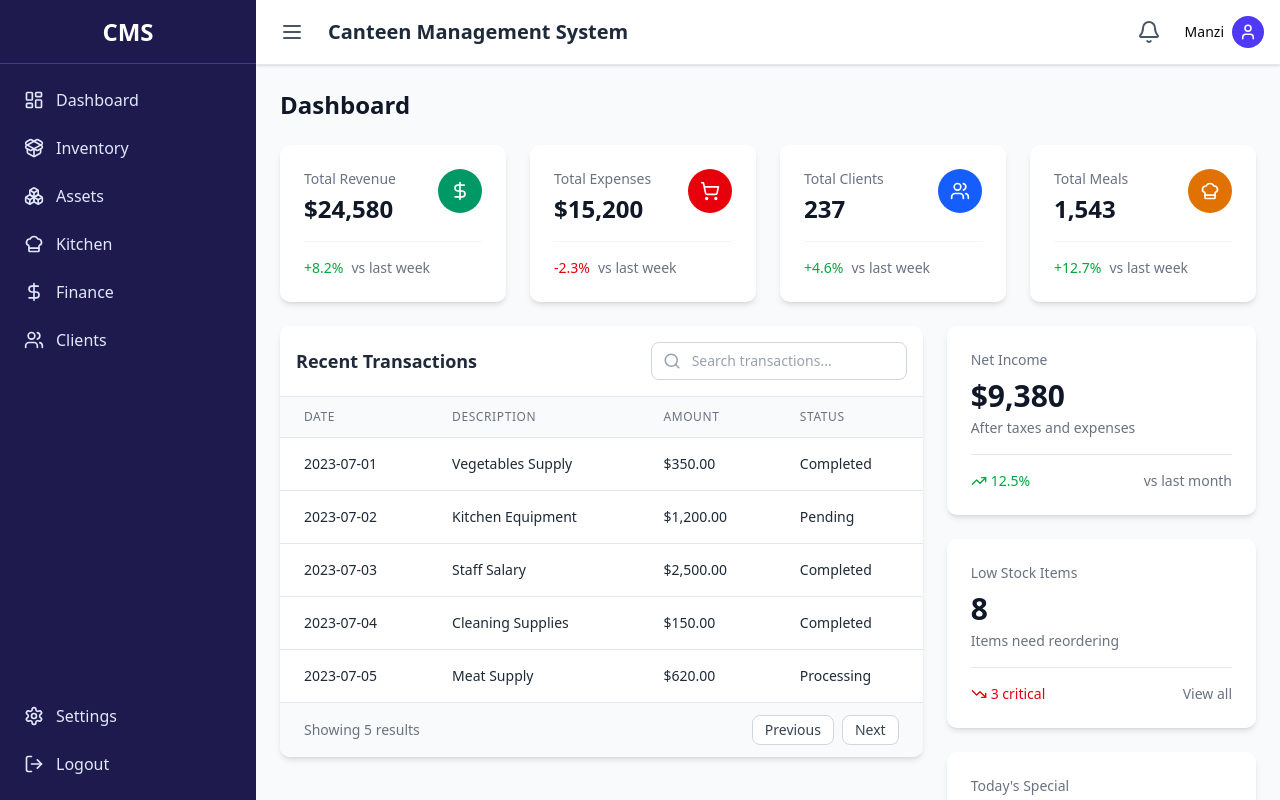
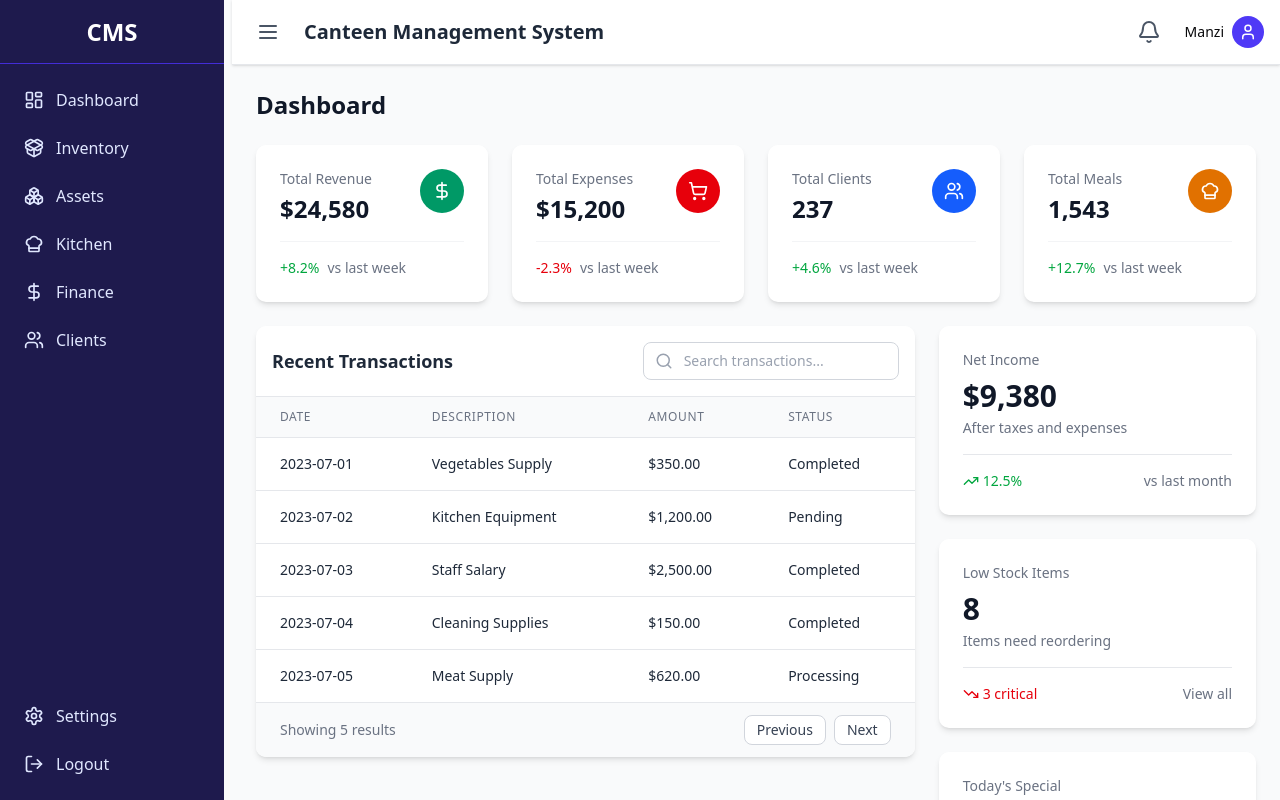
Before and after one commit to manishimwe1/cantine-management-system, a Next.js app: page / in a window 1280 px wide. Built offline with nearby package versions, Linux system fonts and the light colour scheme; no server answers; what @convex-dev/auth would draw is missing.

Commit message:
fix width of sidebar

```diff
--- a/app/layout.tsx
+++ b/app/layout.tsx
@@ -5,7 +5,6 @@ import { ConvexAuthNextjsServerProvider } from "@convex-dev/auth/nextjs/server";
 import ConvexClientProvider from "@/components/ConvexClientProvider";
 import Sidebar from "@/components/Sidebar";
 import Header from "@/components/Header";
-
 
 export const metadata: Metadata = {
   title: "Create Next App",
@@ -20,24 +19,23 @@ export default function RootLayout({
 }: Readonly<{
   children: React.ReactNode;
 }>) {
-  const sidebarOpen = true //:TODO
+  const sidebarOpen = true; //:TODO
   return (
     <ConvexAuthNextjsServerProvider>
       <html lang="en">
-        <body
-          className={`antialiased`}
-        >
+        <body className={`antialiased`}>
           <ConvexClientProvider>
             <div className="flex h-screen bg-gray-50">
               <Sidebar />
-      <div className={`flex-1 flex flex-col transition-all duration-300 ${sidebarOpen ? 'ml-64' : 'ml-20'}`}>
+              <div
+                className={`flex-1 flex flex-col transition-all duration-300 ${sidebarOpen ? "ml-58" : "ml-20"}`}
+              >
                 <Header />
                 <main className="flex-1 overflow-y-auto p-4 md:p-6">
                   {children}
                 </main>
               </div>
             </div>
-
           </ConvexClientProvider>
         </body>
       </html>
--- a/components/Sidebar.tsx
+++ b/components/Sidebar.tsx
@@ -29,7 +29,7 @@ const Sidebar = () => {
   return (
     <aside
       className={`fixed top-0 left-0 h-full bg-indigo-950 text-white transition-all duration-300 z-10 ${
-        sidebarOpen ? 'w-64' : 'w-20'
+        sidebarOpen ? 'w-56' : 'w-20'
       }`}
     >
       <div className="h-16 flex items-center justify-center border-b border-indigo-700">
```
Lines whose indentation alone changed are shown as unchanged.
